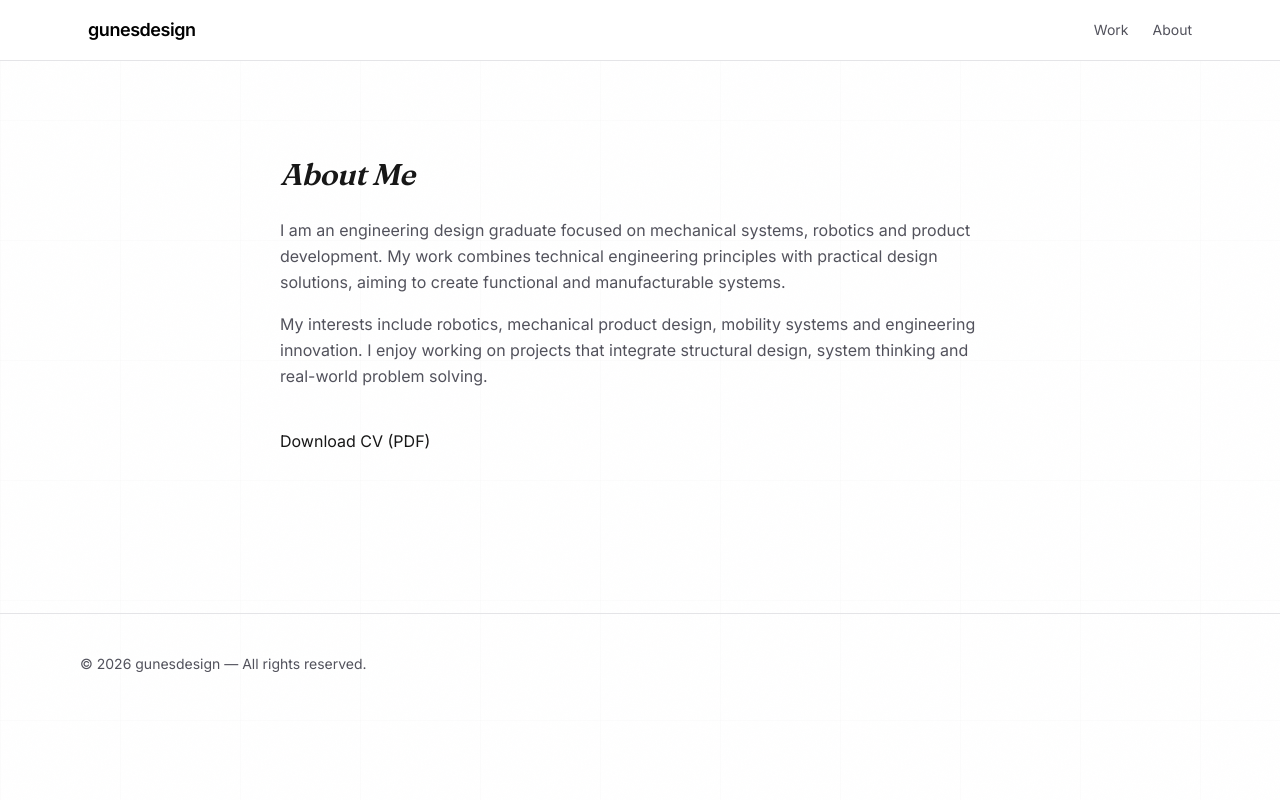
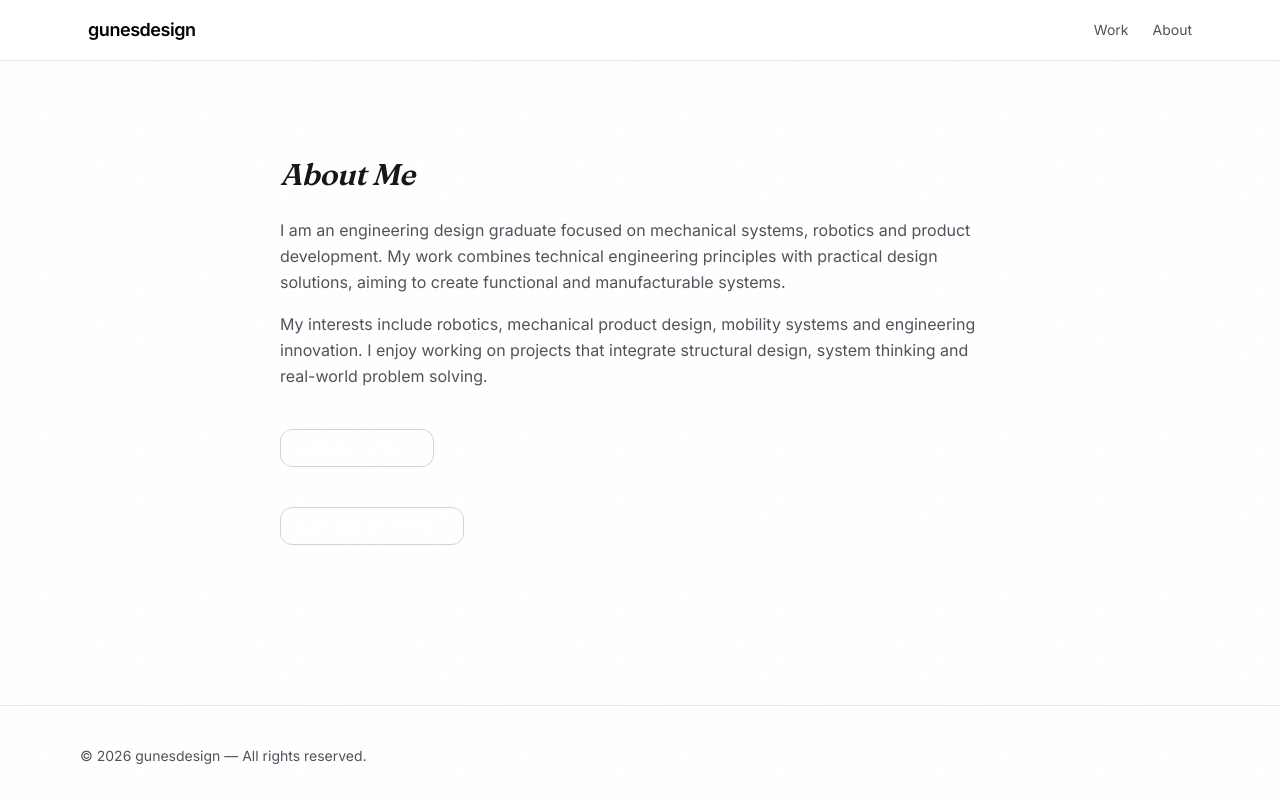
Before and after one commit to erkindincer/gunesdesign, a Next.js app: page /about in a window 1280 px wide. Shown: the top 802 px of the page. Built offline with nearby package versions, Linux system fonts and the light colour scheme.

Commit message:
update site

```diff
--- a/src/app/about/page.tsx
+++ b/src/app/about/page.tsx
@@ -19,14 +19,23 @@ export default function AboutPage() {
         integrate structural design, system thinking and real-world
         problem solving.
       </p>
-
+<div className="mt-10">
+  <a
+    href="https://www.linkedin.com/in/erkin-gunes-dincer-851b99210"
+    target="_blank"
+    rel="noopener noreferrer"
+    className="inline-flex items-center rounded-xl border border-zinc-300 px-4 py-2 text-sm text-white hover:bg-zinc-800 transition"
+  >
+    LinkedIn Profile →
+  </a>
+</div>
       <div className="mt-10">
         <a
           href="/files/erkin-dincer-cv.pdf"
           download
-          className="btn-download"
+          className="inline-flex items-center rounded-xl border border-zinc-300 px-4 py-2 text-sm text-white hover:bg-zinc-800 transition"
         >
-          Download CV (PDF)
+          Download CV (PDF) →
         </a>
       </div>
 
--- a/src/app/globals.css
+++ b/src/app/globals.css
@@ -70,3 +70,10 @@ body::after {
     linear-gradient(to right, rgba(24,24,27,0.06) 1px, transparent 1px) 0 0 / 120px 120px,
     linear-gradient(to bottom, rgba(24,24,27,0.06) 1px, transparent 1px) 0 0 / 120px 120px;
 }
+.btn-white {
+  display: inline-flex;
+  align-items: center;
+  justify-content: center;
+  border-radius: 12px;
+  border: 1px solid rgb(228 228 231);
+  padding: 0.5rem}
```
Also changed, not shown: 1 other file (tests, documents, lock files or other folders).
